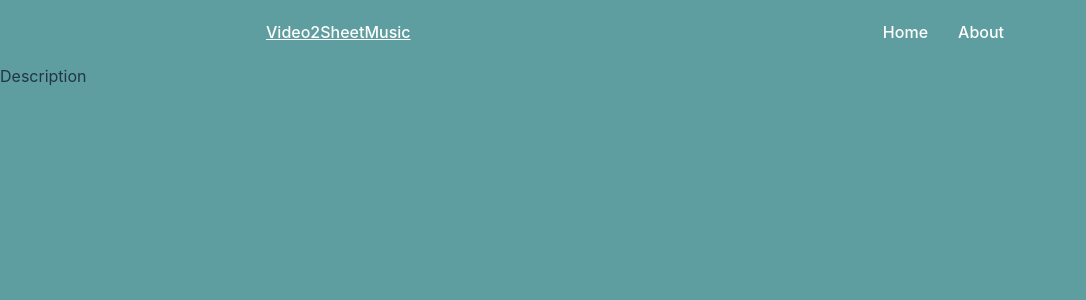
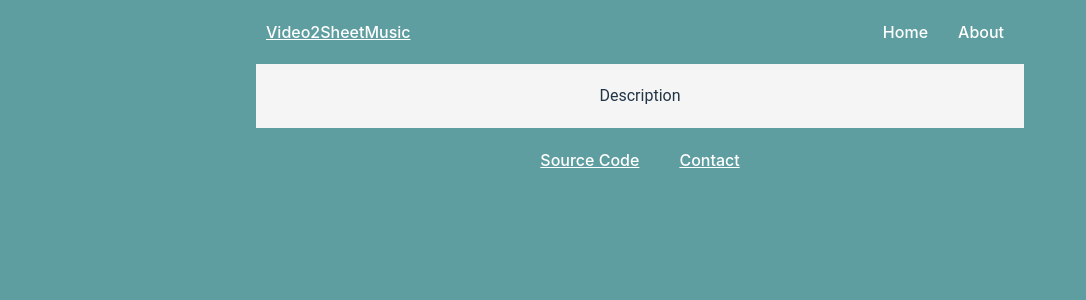
Before and after one commit to yiminghuang47/video2sheetmusic, a React (Vite) app in the folder client/: page /about in a window 1280 px wide. Shown: the top 300 px of the page, without its empty margins (0-1086 px from the left). Built offline with nearby package versions, Linux system fonts and the light colour scheme.

Commit message:
added footer

```diff
--- a/client/src/App.css
+++ b/client/src/App.css
@@ -5,3 +5,19 @@
     height: 100vh;
     width:100vw;
 }
+
+
+.footer {
+    margin-top:20px;
+    text-align: center;
+    width: 100%;
+    color:white
+}
+
+
+.footer a {
+    color: white;
+    text-decoration: none;
+    text-decoration: underline;
+    margin: 0 20px;
+}
--- a/client/src/App.jsx
+++ b/client/src/App.jsx
@@ -11,6 +11,20 @@ function App() {
          <Navbar />
 
         <Outlet />
+        <footer className="footer">
+
+                <a
+                    href="https://github.com/yiminghuang47/extract-sheet-music-from-video/tree/main"
+                    target="_blank"
+                    rel="noopener noreferrer"
+                >
+                    Source Code
+                </a>
+                <a href="mailto:yiminghuang47@gmail.com">
+                    Contact
+                </a>
+
+        </footer>
       </div>
     </>
   )
--- /dev/null
+++ b/client/src/components/About.css
@@ -0,0 +1,20 @@
+.about-container{
+
+    display: flex;
+    flex-direction: column;
+    align-items: center;
+    justify-content: flex-start;
+    height: 100%;
+    width: 60%;
+    min-width: 350px;
+    max-width:100vw;
+    margin:auto;
+    background-color: #f5f5f5;
+    padding: 20px;
+    box-sizing: border-box;
+    font-family: 'Roboto', sans-serif;
+
+
+
+
+}
--- a/client/src/components/About.jsx
+++ b/client/src/components/About.jsx
@@ -1,8 +1,8 @@
-
+import './About.css'
 
 export default function About() {
   return (
-    <div>
+    <div className="about-container">
       Description
     </div>
   );
--- a/client/src/components/Navbar.jsx
+++ b/client/src/components/Navbar.jsx
@@ -3,7 +3,7 @@ import './Navbar.css'
 
 export default function Navbar() {
     return (
-        <div class="nav-container">
+        <div className="nav-container">
             <nav>
                 <NavLink to="/"><span style={{textDecoration: "underline"}}>Video2SheetMusic</span></NavLink>
 
```
